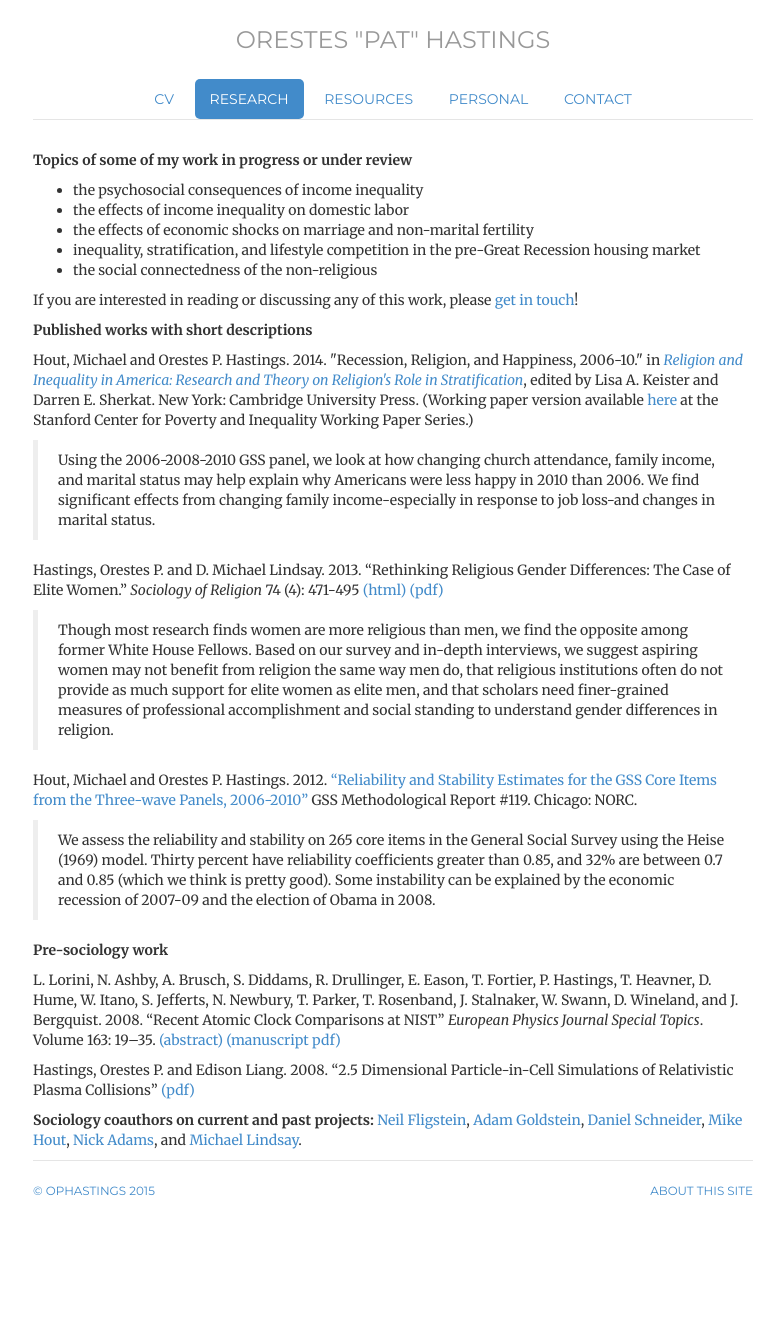
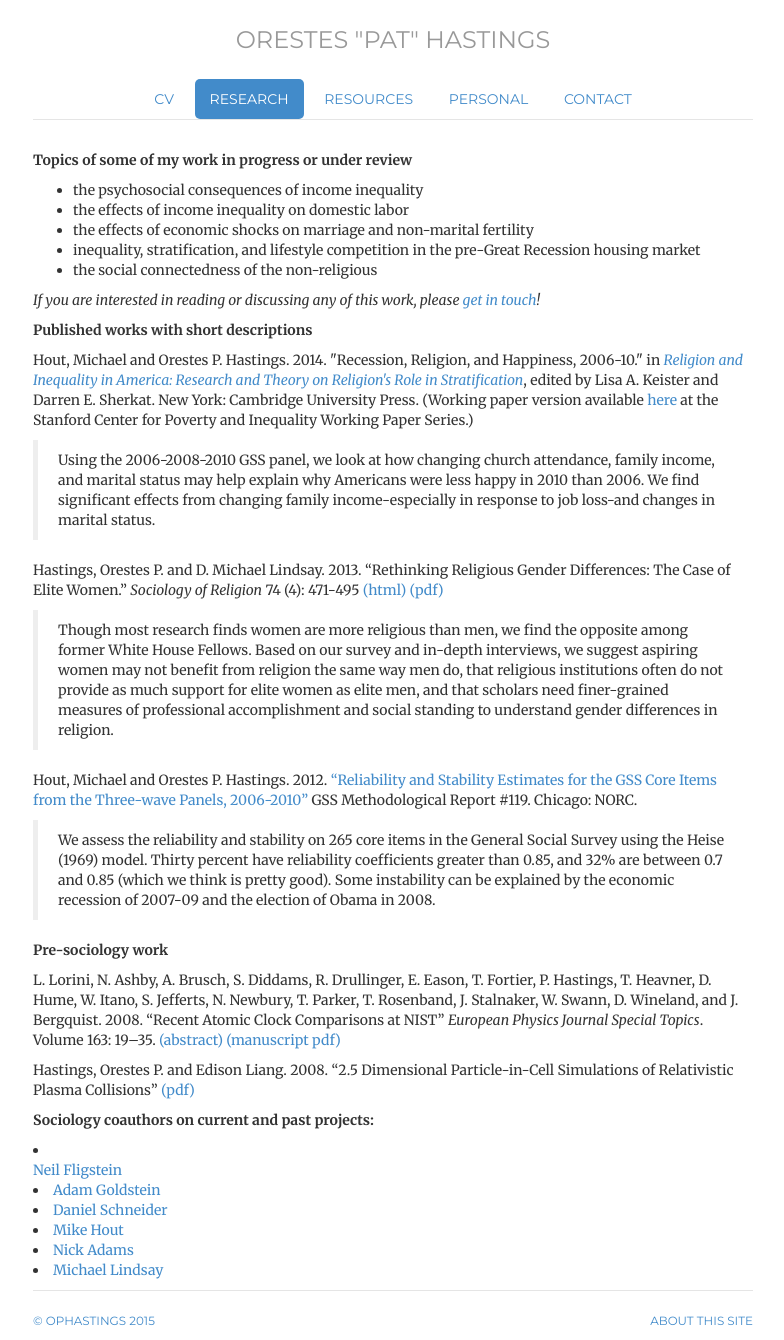
Before and after one commit to ophastings/ophastings.github.io, a Jekyll site: the page built from research/index.html, in a window 1280 px wide. Shown: the whole page, without its empty margins (247-1031 px from the left). Built offline with Jekyll 4.4.1, drawn with Linux system fonts in a browser that asks for light colours; comment, search, counter and statistics services are not loaded; before the commit the page ends 1210 px from its top, so only the background shows below that.

Commit message:
Update index.html

```diff
--- a/research/index.html
+++ b/research/index.html
@@ -19,7 +19,7 @@ description: Research page of ophastings.com, the website of Orestes Hastings, a
 	<li>the social connectedness of the non-religious</li>
 </ul>
 
-<p>If you are interested in reading or discussing any of this work, please <a href="../contact">get in touch</a>! </p>
+<p><i>If you are interested in reading or discussing any of this work, please <a href="../contact">get in touch</a>!</i></p>
 
 <p><b>Published works with short descriptions</b></p>
 
@@ -40,10 +40,12 @@ description: Research page of ophastings.com, the website of Orestes Hastings, a
 <p>Hastings, Orestes P. and Edison Liang. 2008. “2.5 Dimensional Particle-in-Cell Simulations of Relativistic Plasma Collisions” <a title="http://arxiv.org/pdf/0803.1201.pdf" href="http://arxiv.org/pdf/0803.1201.pdf">(pdf)</a></p>
 
 <p><b>Sociology coauthors on current and past projects:</b>
-	<a href="http://sociology.berkeley.edu/faculty/neil-fligstein">Neil Fligstein</a>,
-	<a href="http://scholar.harvard.edu/adamgoldstein">Adam Goldstein</a>,
-	<a href="http://sociology.berkeley.edu/faculty/daniel-schneider">Daniel Schneider</a>,
-	<a href="http://sociology.as.nyu.edu/object/soc.Michael_Hout">Mike Hout</a>,
-	<a href="http://sociology.berkeley.edu/graduate-student/nicholas-b-adams"> Nick Adams</a>,
-	and <a href="http://www.gordon.edu/president">Michael Lindsay</a>.
+<ul></ul>
+	<li></li><a href="http://sociology.berkeley.edu/faculty/neil-fligstein">Neil Fligstein</a></li>
+	<li><a href="http://scholar.harvard.edu/adamgoldstein">Adam Goldstein</a></li>
+	<li><a href="http://sociology.berkeley.edu/faculty/daniel-schneider">Daniel Schneider</a></li>
+	<li><a href="http://sociology.as.nyu.edu/object/soc.Michael_Hout">Mike Hout</a></li>
+	<li><a href="http://sociology.berkeley.edu/graduate-student/nicholas-b-adams"> Nick Adams</a></li>
+	<li><a href="http://www.gordon.edu/president">Michael Lindsay</a></li>
+</ul>
 </p>
```
